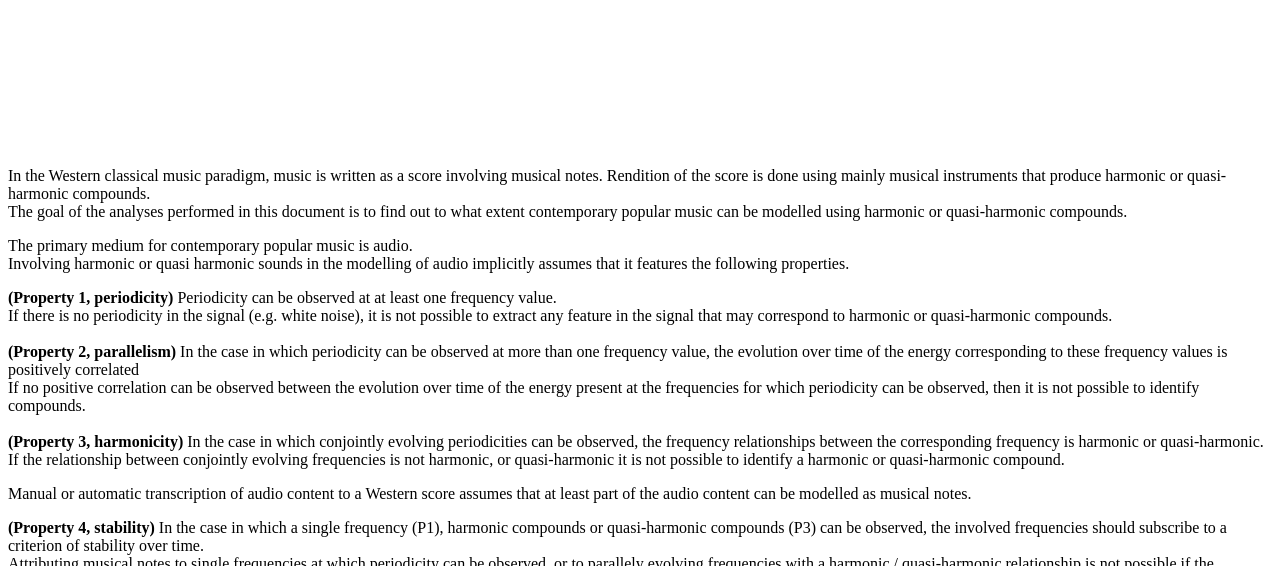
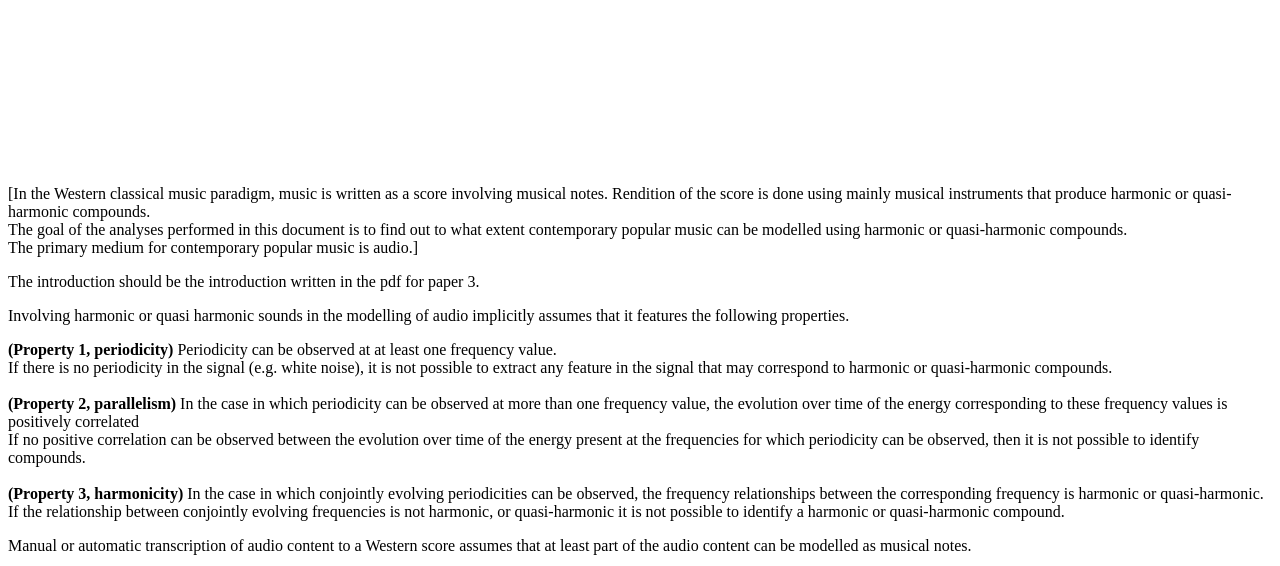
Before and after one commit to anonymous96397/rep, a plain HTML site: page docs/index.html in a window 1280 px wide. Shown: the part 234-800 px from the top of the page. Drawn offline with Linux system fonts and the light colour scheme.

Commit message:
Update index.html

```diff
--- a/docs/index.html
+++ b/docs/index.html
@@ -21,10 +21,12 @@
 </table>
 <p style="font-size: xx-large">&nbsp;</p>
 <p style="font-size: xx-large">&nbsp;</p>
-<p style="font-size: medium">In the Western classical music paradigm, music is written as a score involving musical notes. Rendition of the score is done using mainly musical instruments that produce harmonic or quasi-harmonic compounds.<br>
-  The goal of the analyses performed in this document is to find out to what extent contemporary popular music can be modelled using harmonic or quasi-harmonic compounds.</p>
-<p style="font-size: medium">The primary medium for contemporary popular music is audio.<br>
-Involving harmonic or quasi harmonic sounds in the modelling of audio implicitly assumes that it features the following properties.</p>
+<p style="font-size: medium"><br>
+  [In the Western classical music paradigm, music is written as a score involving musical notes. Rendition of the score is done using mainly musical instruments that produce harmonic or quasi-harmonic compounds.<br>
+  The goal of the analyses performed in this document is to find out to what extent contemporary popular music can be modelled using harmonic or quasi-harmonic compounds.<br>
+  The primary medium for contemporary popular music is audio.]</p>
+<p style="font-size: medium">The introduction should be the introduction written in the pdf for paper 3.</p>
+<p style="font-size: medium">Involving harmonic or quasi harmonic sounds in the modelling of audio implicitly assumes that it features the following properties.</p>
 <p style="font-size: medium"><strong>(Property 1, periodicity)</strong> Periodicity can be observed at at least one frequency value.<br>
   If there is no periodicity in the signal (e.g. white noise), it is not possible to extract any feature in the signal that may correspond to harmonic or quasi-harmonic compounds.<br>
   <br>
```
